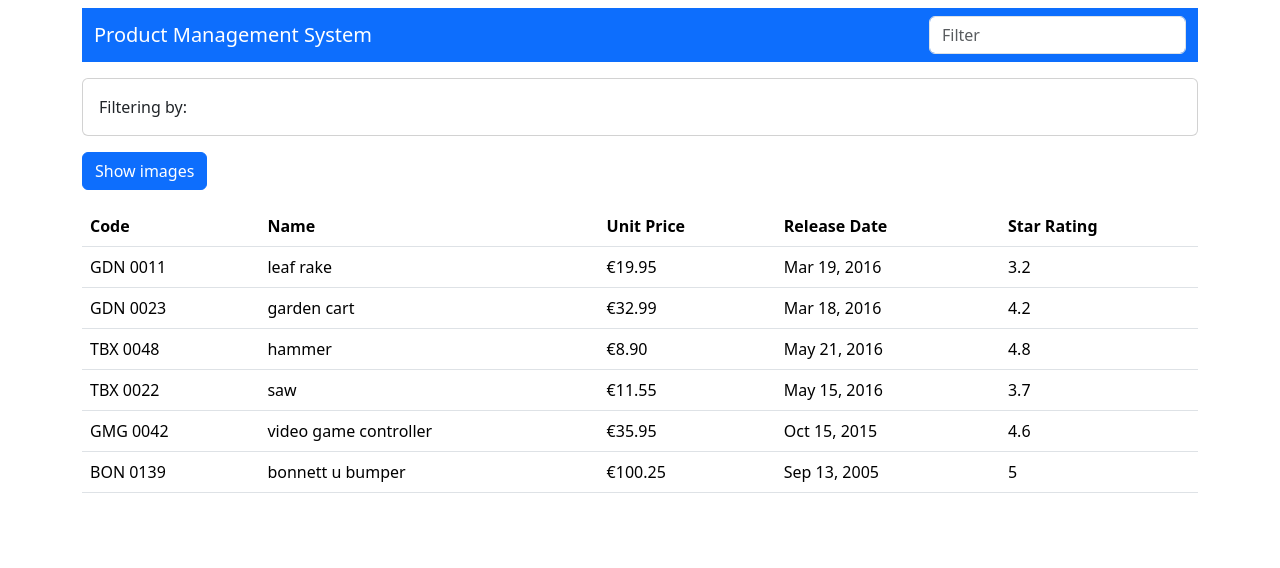
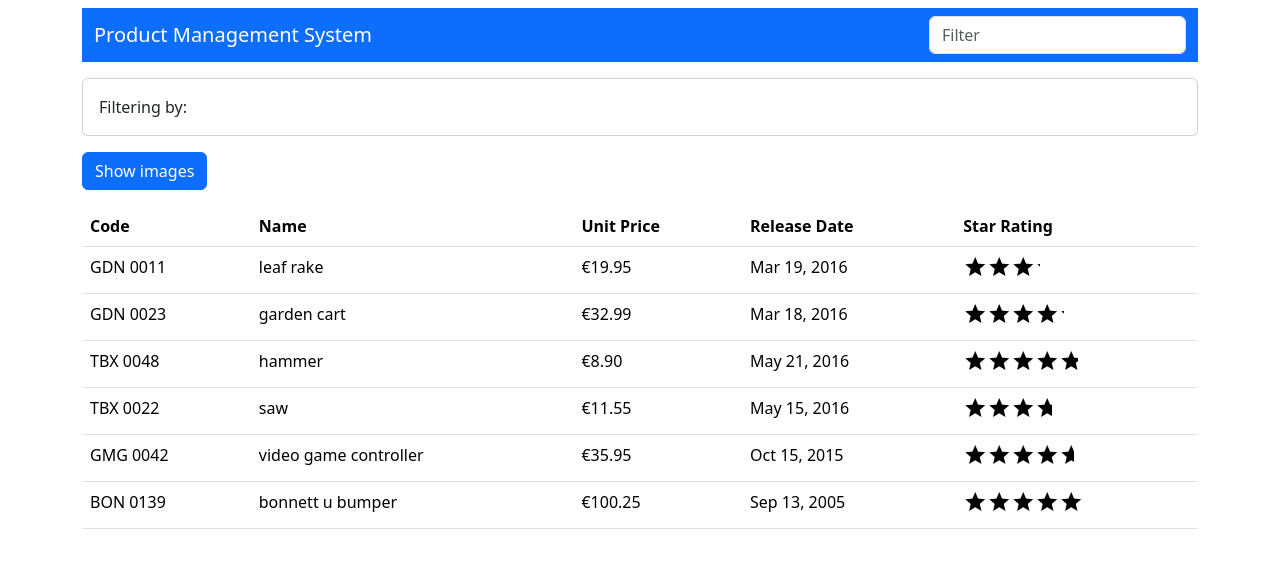
Before and after one commit to svabela5/product-mgmt, an Angular app: page / in a window 1280 px wide. Shown: the top 568 px of the page. Built offline with nearby package versions, Linux system fonts and the light colour scheme.

Commit message:
Created multiple components on a single page and added communication between parent to child

```diff
--- a/src/app/product-list/product-list.component.html
+++ b/src/app/product-list/product-list.component.html
@@ -51,7 +51,7 @@
                     <td>{{product.name | lowercase}}</td>
                     <td>{{product.price | currency:'EUR':'symbol':'1.2-2'}}</td>
                     <td>{{product.releaseDate | date}}</td>
-                    <td>{{product.starRating}}</td>
+                    <td><app-star-rating [productRating]="product.starRating"></app-star-rating></td>
                 </tr>
             }
         </tbody>
--- a/src/app/product-list/product-list.component.ts
+++ b/src/app/product-list/product-list.component.ts
@@ -4,11 +4,12 @@ import { FormsModule } from '@angular/forms';
 import { filter, pipe } from 'rxjs';
 import { Product } from '../dto/product.dto';
 import { ConvertToSpace } from "../Pipes/convert-to-space.pipe";
+import { StarRatingComponent } from "../star-rating/star-rating.component";
 
 @Component({
   selector: 'app-product-list',
   standalone: true,
-  imports: [FormsModule, UpperCasePipe, LowerCasePipe, CurrencyPipe, DatePipe, ConvertToSpace],
+  imports: [FormsModule, UpperCasePipe, LowerCasePipe, CurrencyPipe, DatePipe, ConvertToSpace, StarRatingComponent],
   templateUrl: './product-list.component.html',
   styleUrl: './product-list.component.css'
 })
--- /dev/null
+++ b/src/app/star-rating/star-rating.component.css
@@ -0,0 +1,3 @@
+.crop{
+    overflow: hidden;
+}
--- /dev/null
+++ b/src/app/star-rating/star-rating.component.html
@@ -0,0 +1,9 @@
+<div [style.width.px]="starWidth" class="crop">
+    <div style="width: 120px">
+        <span class="material-icons">star</span>
+        <span class="material-icons">star</span>
+        <span class="material-icons">star</span>
+        <span class="material-icons">star</span>
+        <span class="material-icons">star</span>
+    </div>
+</div>
--- /dev/null
+++ b/src/app/star-rating/star-rating.component.ts
@@ -0,0 +1,20 @@
+import { Component, Input, OnChanges, SimpleChanges } from '@angular/core';
+
+@Component({
+  selector: 'app-star-rating',
+  standalone: true,
+  imports: [],
+  templateUrl: './star-rating.component.html',
+  styleUrl: './star-rating.component.css'
+})
+export class StarRatingComponent implements OnChanges {
+
+  @Input()
+  productRating: number = 3;
+
+  starWidth: number = 38;
+
+  ngOnChanges(changes: SimpleChanges): void {
+    this.starWidth = 24 * this.productRating;
+  }
+}
--- a/src/index.html
+++ b/src/index.html
@@ -5,6 +5,7 @@
   <title>Product Management System</title>
   <base href="/">
   <meta name="viewport" content="width=device-width, initial-scale=1">
+  <link rel="stylesheet" href="https://fonts.googleapis.com/icon?family=Material+Icons">
   <link rel="icon" type="image/x-icon" href="favicon.ico">
 </head>
 <body>
```
